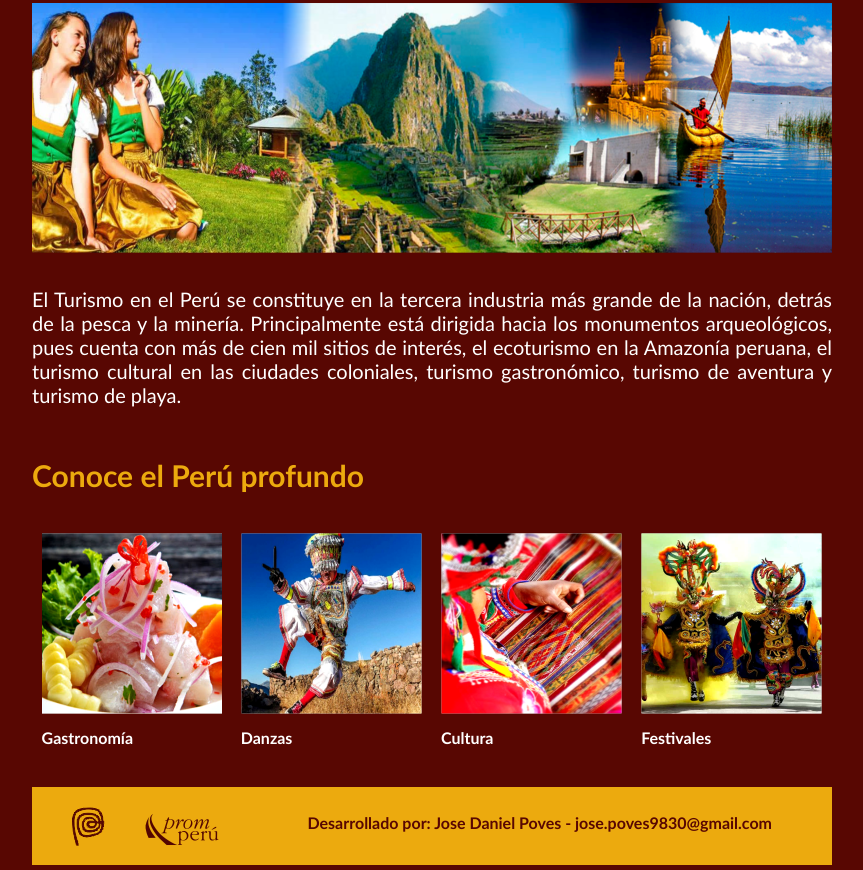
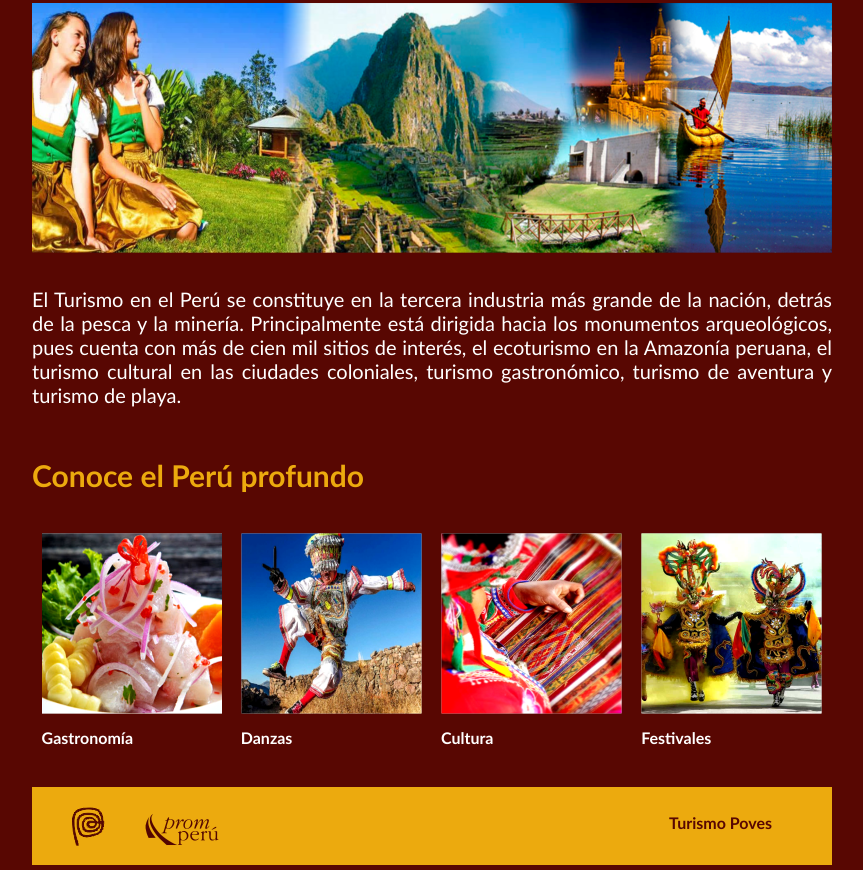
Before and after one commit to andres-condezo/turismo, a plain HTML site: page index.html in a window 1280 px wide. Shown: the part 237-1107 px from the top of the page, without its empty margins (208-1071 px from the left). Drawn offline with Linux system fonts and the light colour scheme.

Commit message:
fix(index)-Fix footer.

```diff
--- a/index.html
+++ b/index.html
@@ -81,7 +81,7 @@
 <footer>
   <div class="footer-logos"><img src="img/logo2.png" alt="" width="33" height="39" class="logo2"/><img src="img/logo3.png" alt="" width="74" height="32" class="logo3"/></div>
   <div class="footer-texto">
-    <p>Desarrollado por: Jose Daniel Poves - jose.poves9830@gmail.com</p>
+    <p>Turismo Poves</p>
   </div>
 </footer>
 
```
